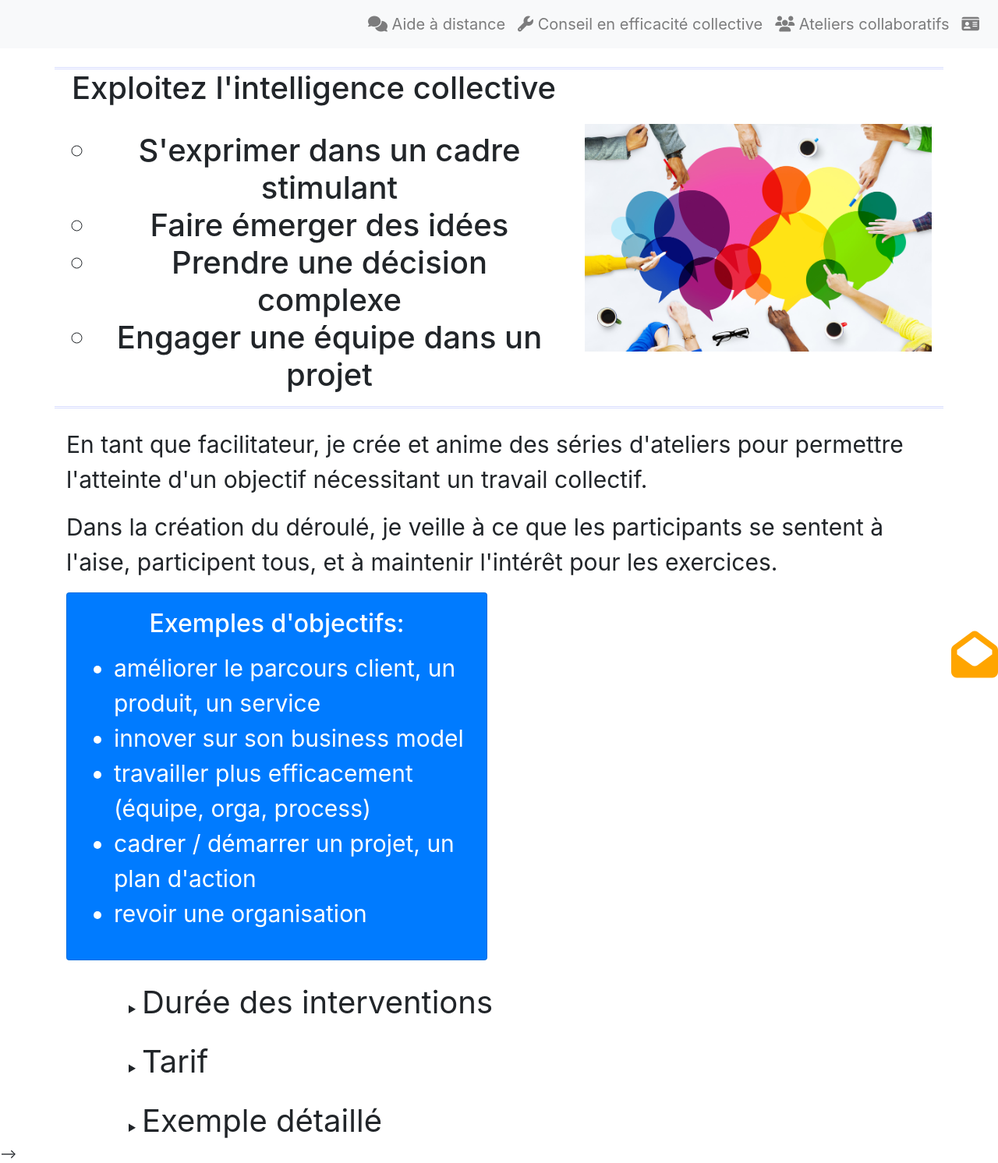
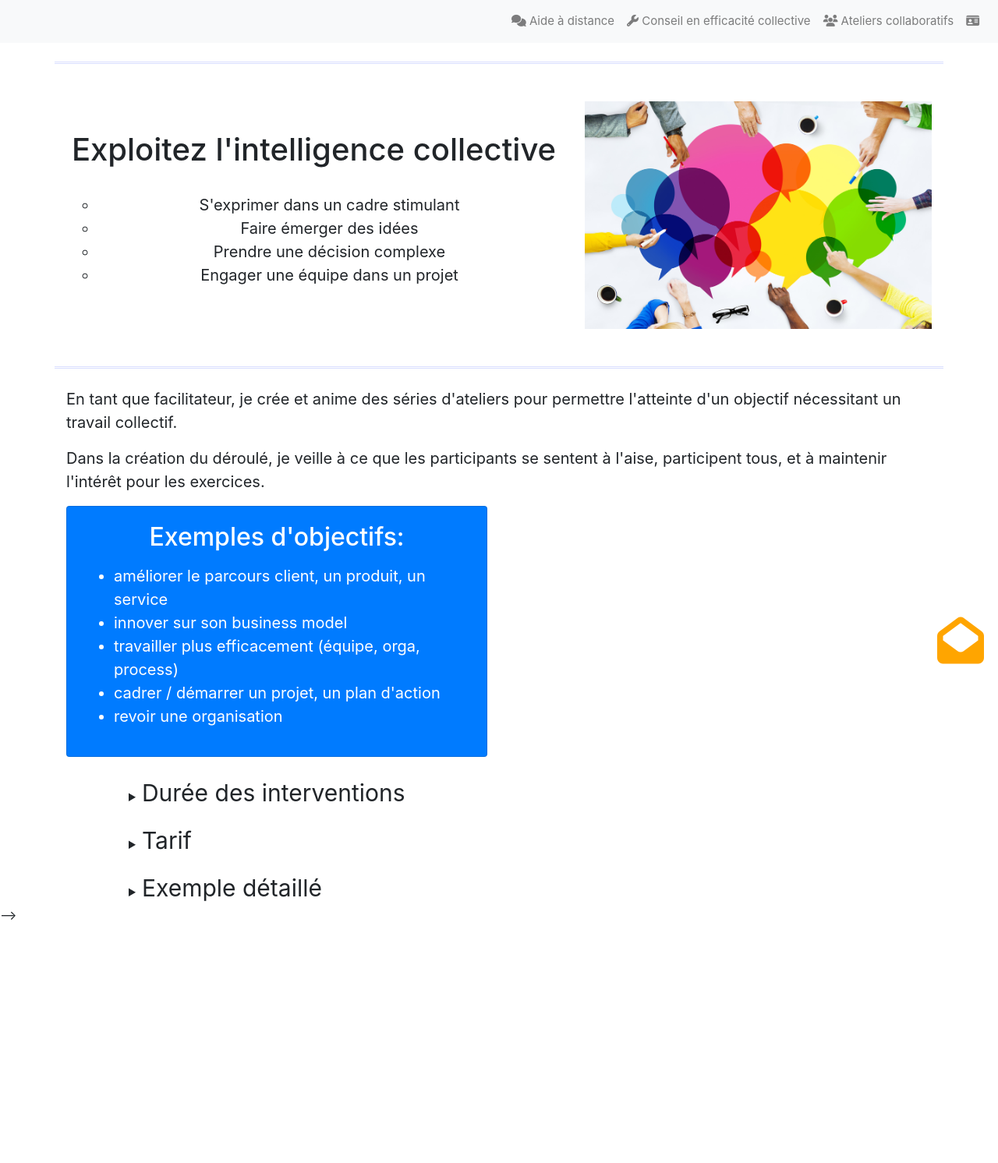
Before and after one commit to OrgaEvolutions/orgaevolutions.github.io, a Jekyll site: the page built from facilitation.html, in a window 1280 px wide. Shown: the whole page at 78% size. Built offline with Jekyll 4.4.1, drawn with Linux system fonts in a browser that asks for light colours; nearby versions of some CDN libraries; after the commit the page ends 1186 px from its top, so only the background shows below that.

```diff
--- a/_includes/header.html
+++ b/_includes/header.html
@@ -10,7 +10,7 @@
 		<span class="navbar-toggler-icon" style="width:50px;height:50px;"></span>
     </button>
 	<div class="collapse navbar-collapse" id="navbarResponsive">
-		<ul class="navbar-nav ml-auto float-right text-right" style="padding:0;font-size:20px;">
+		<ul class="navbar-nav ml-auto float-right text-right" style="padding:0;font-size:15px;">
 			<li class="nav-item">
 				  <a class="nav-link" href={{ site.echange_lien }}><i class="fa fa-comments"></i> {{ site.echange_libelle }}</a>
 			</li>
--- a/_layouts/default.html
+++ b/_layouts/default.html
@@ -28,7 +28,7 @@
 
 		<!-- Me contacter-->
 		<!--<a href="''"  data-toggle="modal" data-target="#exampleModal" class="fixed-top"><i class="fa fa-envelope-open" style="font-size:50px"></i></a>-->
-		<div style="position:fixed;top:90vh;height=10vh;right:0vh;font-size:20px;"><a href="''"  data-toggle="modal" data-target="#exampleModal" style="color:orange;"><i class="fa fa-3x fa-envelope-open"></i></a></div>-->
+		<div style="position:fixed;top:88vh;height=10vh;right:2vh;font-size:20px;"><a href="''"  data-toggle="modal" data-target="#exampleModal" style="color:orange;"><i class="fa fa-3x fa-envelope-open"></i></a></div>-->
 
 		<!-- Modal 	formulaire contact -->
 		<div class="modal" id="exampleModal" tabindex="-1" role="dialog" aria-labelledby="exampleModalLabel" aria-hidden="true">
--- a/css/main.css
+++ b/css/main.css
@@ -23,17 +23,3 @@
   transform-origin: bottom right;
 
 }
-
-
-@media screen and (min-width: 731px) {
-	.text-responsive {
-		font-size: 30px;
-	}
-}
-
-
-@media screen and (max-width: 730px) {
-	.text-responsive {
-		font-size: 80px;
-	}
-}
--- a/ecouteechange.html
+++ b/ecouteechange.html
@@ -27,11 +27,11 @@
 <br>
 
 <div class="row text-center align-content-center mt-5 mb-5" style="border-top:#d9deff double;border-bottom:#d9deff double;">
-	<div class="col-7 align-self-center">
+	<div class="col-7 col-xs-12 align-self-center">
 		<h1>Un échange pour avancer sur votre problématique</h1>
 		<h3>Une aide adaptée à votre demande: questionnement, suggestions, regard extérieur</h3>
 	</div>
-	<div class="col-5 align-self-center">
+	<div class="col-5 align-self-center hidden-xs">
 		<img src="img/pelote.png" class="img-fluid">
 	</div>
 </div>
@@ -77,7 +77,7 @@
 	</div>
 	<div class="p-2" style="font-size:20px">*des conseils peuvent être donnés dans le domaine du développement personnel, de l'efficacité individuelle et collective</div>
 </div>
-<div style="position:fixed;top:20vh;right:0vh;"><a href="reservation.html"><button type="button" class="btn btn-danger rotate" style="font-size:30px;">Réserver une séance</button></a></div>
+<div style="position:fixed;top:20vh;right:0vh;"><a href="reservation.html"><button type="button" class="btn btn-danger rotate" style="font-size:20px;">Réserver une séance</button></a></div>
 <!--<div style="border-top:#d9deff double;border-bottom:#d9deff double;min-height: 85vh;background-image:url('img/echange/pelote.png')">
 
 	<h1>&Eacute;change à distance</h1><h4><i>pour particuliers et professionnels - durée ~1h</i></h4><br>
--- a/facilitation.html
+++ b/facilitation.html
@@ -38,12 +38,12 @@
 	<div class="col-7 align-self-center">
 			<h1>Exploitez l'intelligence collective</h1><br>
 			<div style="">
-				<h3><ul style="list-style-type: circle;font-size:40px;">
+				<ul style="list-style-type: circle;font-size:20px;">
 					<li>S'exprimer dans un cadre stimulant</li>
 					<li>Faire émerger des idées</li>
 					<li>Prendre une décision complexe</li>
 					<li>Engager une équipe dans un projet</li>
-				</ul></h3>
+				</ul>
 			</div>
 	</div>
 	<div class="col-5 align-self-center mt-5 mb-5">
@@ -54,7 +54,7 @@
 
 
 <br>
-<div style="font-size:30px">
+<div style="font-size:20px">
 	<p>
 	En tant que facilitateur, je crée et anime des séries d'ateliers pour permettre l'atteinte d'un objectif nécessitant un travail collectif.
 	</p>
@@ -62,12 +62,12 @@
 </div>
 
 <div class="row">
-	<div class="col-6">
+	<div class="col-xs-12 col-lg-6">
 		<div class="card h-100 text-white bg-primary">
 			<div class="card-body">
 				<div class="card-title text-center"><h2>Exemples d'objectifs:</h2></div>
 				<p class="card-text">
-					<ul style="font-size:30px">
+					<ul style="font-size:20px">
 						<li>améliorer le parcours client, un produit, un service</li>
 						<li>innover sur son business model</li>
 						<li>travailler plus efficacement (équipe, orga, process)</li>
@@ -84,22 +84,22 @@
 <div class="row">
 	<div class="offset-1">
 		<details>
-			<summary><span style="font-size:40px">Durée des interventions</span></summary>
-			<div class="ml-4" style="border-left: solid gray; padding-left:4px;font-size:30px">
+			<summary><span style="font-size:30px">Durée des interventions</span></summary>
+			<div class="ml-4" style="border-left: solid gray; padding-left:4px;font-size:20px">
 				La série d'ateliers peut se faire en une ou plusieurs fois, et aller de 1/2 journée à plusieurs jours.
 			</div>
 		</details>
 
 		<details class="mt-3 mb-3">
-			<summary><span style="font-size:40px">Tarif</span></summary>
-			<div class="ml-4" style="border-left: solid gray; padding-left:4px;font-size:30px">
+			<summary><span style="font-size:30px">Tarif</span></summary>
+			<div class="ml-4" style="border-left: solid gray; padding-left:4px;font-size:20px">
 				800€ HT/jour
 				<br><i>négociable en fonction de vos capacités et de la durée de la mission</i>
 			</div>
 		</details>
 		<details id="scroll">
-			<summary><span style="font-size:40px">Exemple détaillé</span></summary>
-			<div class="ml-4 text-justify" style="border-left: solid gray; padding-left:4px;font-size:30px">
+			<summary><span style="font-size:30px">Exemple détaillé</span></summary>
+			<div class="ml-4 text-justify" style="border-left: solid gray; padding-left:4px;font-size:20px">
 				<p><i>Un manager me contacte sur conseil d'un coach</i><br>
 				- <b>Motivation initiale</b>: le manager veut réorganiser l'équipe mais craint une opposition de la part de certains contributeurs.<br>
 				- <b>Objectif après échange</b>: co-créer un ou des scenarii possibles de réorganisation. Le manager est ok pour tenir compte des idées qui seront remontées par l'équipe. Il planifie un séminaire.<br>
```
Also changed, not shown: index.html (+5 -5 lines).
